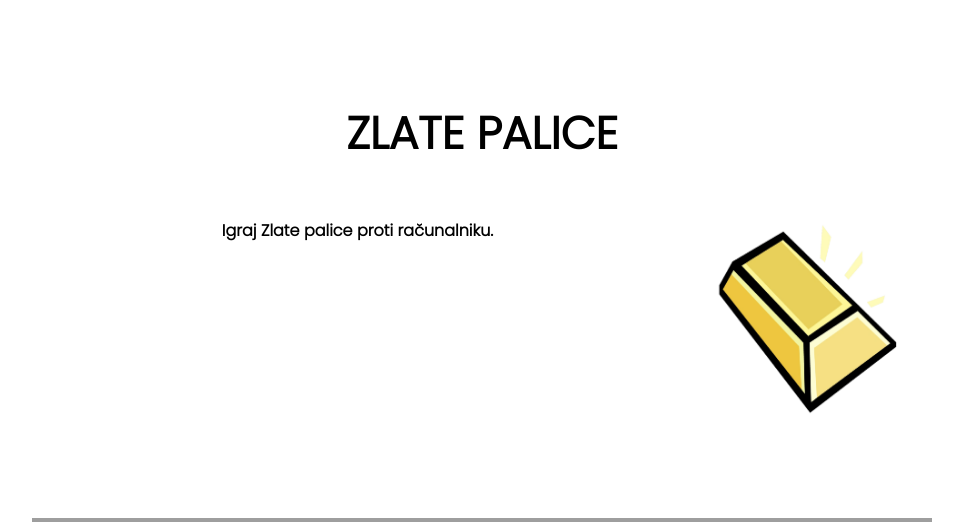
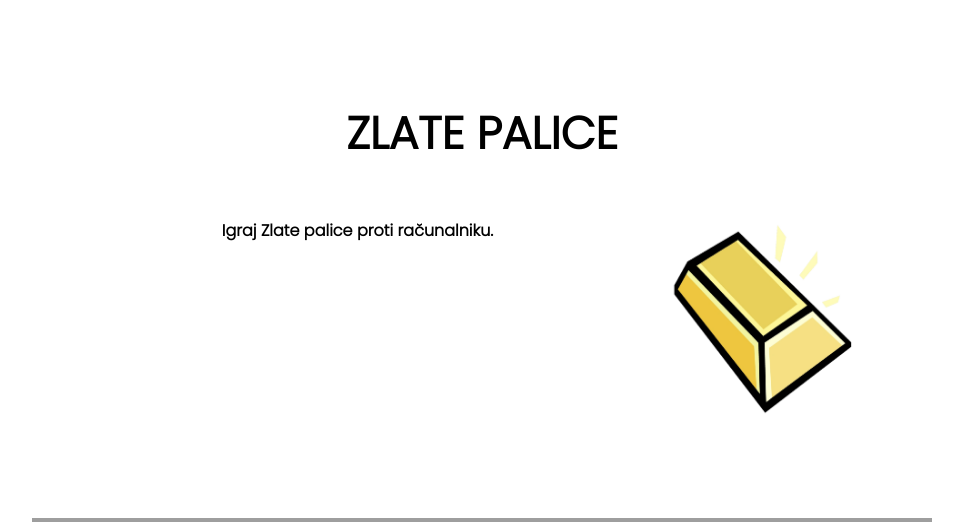
Before and after one commit to NovakJon/NovakJon.github.io, a PHP site: page /index.html in a window 1280 px wide. Shown: the part 80-602 px from the top of the page, without its empty margins (158-1121 px from the left). Run offline with PHP 8.4, Linux system fonts and the light colour scheme; grey boxes are pictures that could not be loaded.

Commit message:
Update Style.css

```diff
--- a/Style.css
+++ b/Style.css
@@ -168,6 +168,13 @@
     float: right;
   }
 
+  .slika1{
+    width: 15%;
+    float: right;
+    position: relative;
+    left: -15%;
+  }
+
   .besedilo1{
     width: 675px;
     float: left;
@@ -187,8 +194,10 @@
   }
 
   .racunalnik{
-    width: 75%;
+    width: 45%;
     float: left;
+    position: relative;
+    left: 15%;
     padding-right: 25px;
     font-family: "Poppins", sans-serif;
     color: black;
@@ -237,4 +246,6 @@
     height: 300px;
     margin-left: 15%;
     margin-right: 15%;
+    /*width: 100%;*/
+    vertical-align: top;
   }
```
